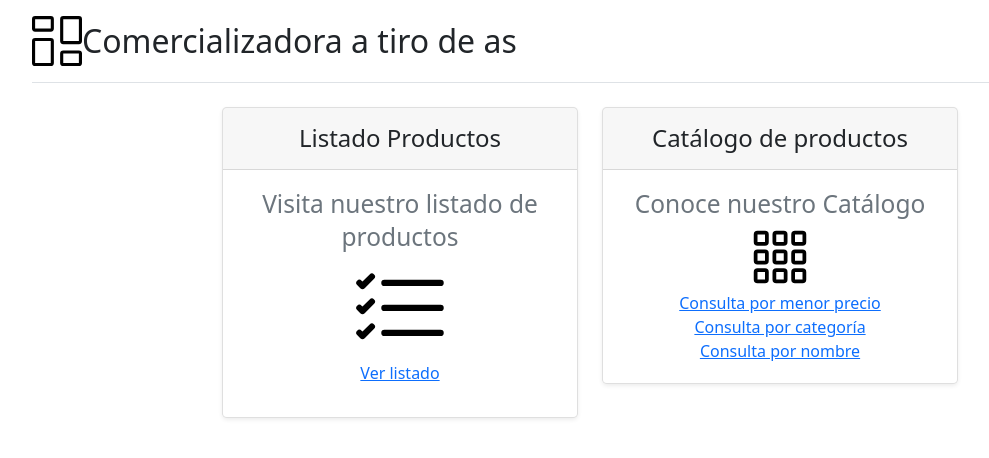
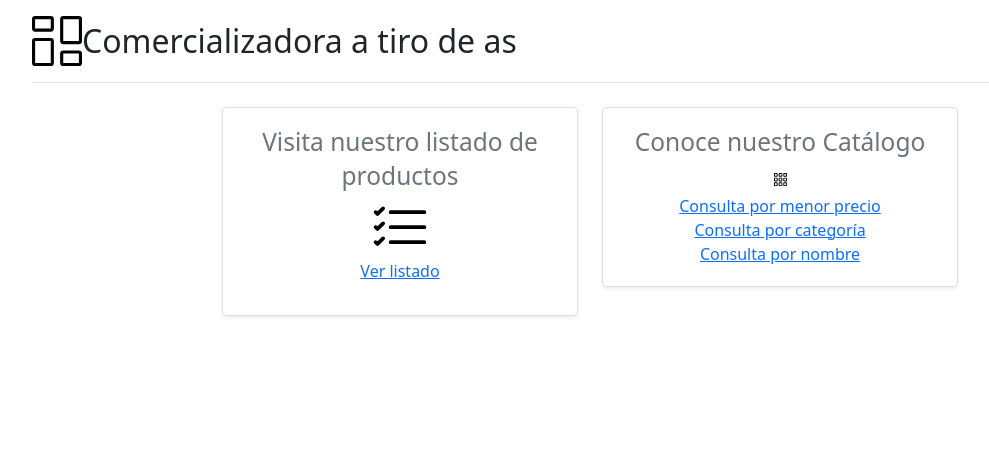
Before and after one commit to jjpizarro/catalogovirtual, a React (Create React App) app in the folder frontend/: page / in a window 1280 px wide. Shown: the top 458 px of the page, without its empty margins (50-1039 px from the left). Built offline with nearby package versions, Linux system fonts and the light colour scheme.

Commit message:
se ajusta el diseño

```diff
--- a/frontend/src/pages/Main.jsx
+++ b/frontend/src/pages/Main.jsx
@@ -6,26 +6,22 @@ export default function Main(){
 
         <div className="col">
           <div className="card mb-4 rounded-3 shadow-sm">
-            <div className="card-header py-3">
-              <h4 className="my-0 fw-normal">Listado Productos</h4>
-            </div>
+
             <div className="card-body">
               <h3 className="card-title pricing-card-title"><small className="text-muted fw-light">Visita nuestro listado de productos</small></h3>
-              <svg xmlns="http://www.w3.org/2000/svg" width="100" height="100" fillRule="currentColor" className="bi bi-list-check" viewBox="0 0 16 16">
+              <svg xmlns="http://www.w3.org/2000/svg" width="60" height="60" fillRule="currentColor" className="bi bi-list-check" viewBox="0 0 16 16">
               <path fill-rule="evenodd" d="M5 11.5a.5.5 0 0 1 .5-.5h9a.5.5 0 0 1 0 1h-9a.5.5 0 0 1-.5-.5zm0-4a.5.5 0 0 1 .5-.5h9a.5.5 0 0 1 0 1h-9a.5.5 0 0 1-.5-.5zm0-4a.5.5 0 0 1 .5-.5h9a.5.5 0 0 1 0 1h-9a.5.5 0 0 1-.5-.5zM3.854 2.146a.5.5 0 0 1 0 .708l-1.5 1.5a.5.5 0 0 1-.708 0l-.5-.5a.5.5 0 1 1 .708-.708L2 3.293l1.146-1.147a.5.5 0 0 1 .708 0zm0 4a.5.5 0 0 1 0 .708l-1.5 1.5a.5.5 0 0 1-.708 0l-.5-.5a.5.5 0 1 1 .708-.708L2 7.293l1.146-1.147a.5.5 0 0 1 .708 0zm0 4a.5.5 0 0 1 0 .708l-1.5 1.5a.5.5 0 0 1-.708 0l-.5-.5a.5.5 0 0 1 .708-.708l.146.147 1.146-1.147a.5.5 0 0 1 .708 0z"/>
             </svg>
-              <p><Link to="/products">Ver listado</Link></p>
+              <p ><Link to="/products">Ver listado</Link></p>
             </div>
           </div>
         </div>
         <div className="col">
           <div className="card mb-4 rounded-3 shadow-sm">
-            <div className="card-header py-3 ">
-              <h4 className="my-0 fw-normal">Catálogo de productos</h4>
-            </div>
+
             <div className="card-body">
             <h3 className="card-title pricing-card-title"><small className="text-muted fw-light">Conoce nuestro Catálogo</small></h3>
-              <svg xmlns="http://www.w3.org/2000/svg" width="60" height="60" fillRule="currentColor" className="bi bi-grid-3x3-gap" viewBox="0 0 16 16">
+              <svg xmlns="http://www.w3.org/2000/svg" width="15" height="15" fillRule="currentColor" className="bi bi-grid-3x3-gap" viewBox="0 0 16 16">
                 <path d="M4 2v2H2V2h2zm1 12v-2a1 1 0 0 0-1-1H2a1 1 0 0 0-1 1v2a1 1 0 0 0 1 1h2a1 1 0 0 0 1-1zm0-5V7a1 1 0 0 0-1-1H2a1 1 0 0 0-1 1v2a1 1 0 0 0 1 1h2a1 1 0 0 0 1-1zm0-5V2a1 1 0 0 0-1-1H2a1 1 0 0 0-1 1v2a1 1 0 0 0 1 1h2a1 1 0 0 0 1-1zm5 10v-2a1 1 0 0 0-1-1H7a1 1 0 0 0-1 1v2a1 1 0 0 0 1 1h2a1 1 0 0 0 1-1zm0-5V7a1 1 0 0 0-1-1H7a1 1 0 0 0-1 1v2a1 1 0 0 0 1 1h2a1 1 0 0 0 1-1zm0-5V2a1 1 0 0 0-1-1H7a1 1 0 0 0-1 1v2a1 1 0 0 0 1 1h2a1 1 0 0 0 1-1zM9 2v2H7V2h2zm5 0v2h-2V2h2zM4 7v2H2V7h2zm5 0v2H7V7h2zm5 0h-2v2h2V7zM4 12v2H2v-2h2zm5 0v2H7v-2h2zm5 0v2h-2v-2h2zM12 1a1 1 0 0 0-1 1v2a1 1 0 0 0 1 1h2a1 1 0 0 0 1-1V2a1 1 0 0 0-1-1h-2zm-1 6a1 1 0 0 1 1-1h2a1 1 0 0 1 1 1v2a1 1 0 0 1-1 1h-2a1 1 0 0 1-1-1V7zm1 4a1 1 0 0 0-1 1v2a1 1 0 0 0 1 1h2a1 1 0 0 0 1-1v-2a1 1 0 0 0-1-1h-2z"/>
               </svg>
               <ul className="list-unstyled mt-1 mb-1">
@@ -38,5 +34,6 @@ export default function Main(){
           </div>
         </div>
       </div>
+
       </main>);
 }
```
